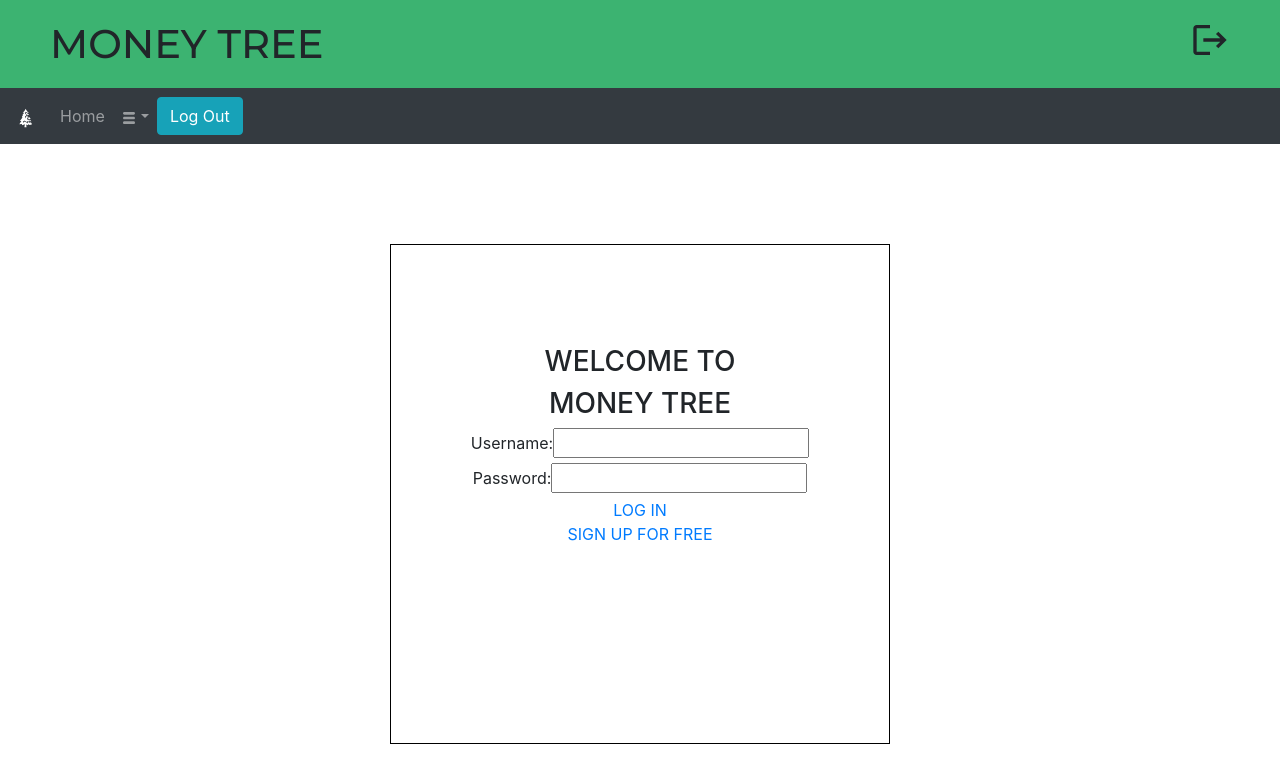
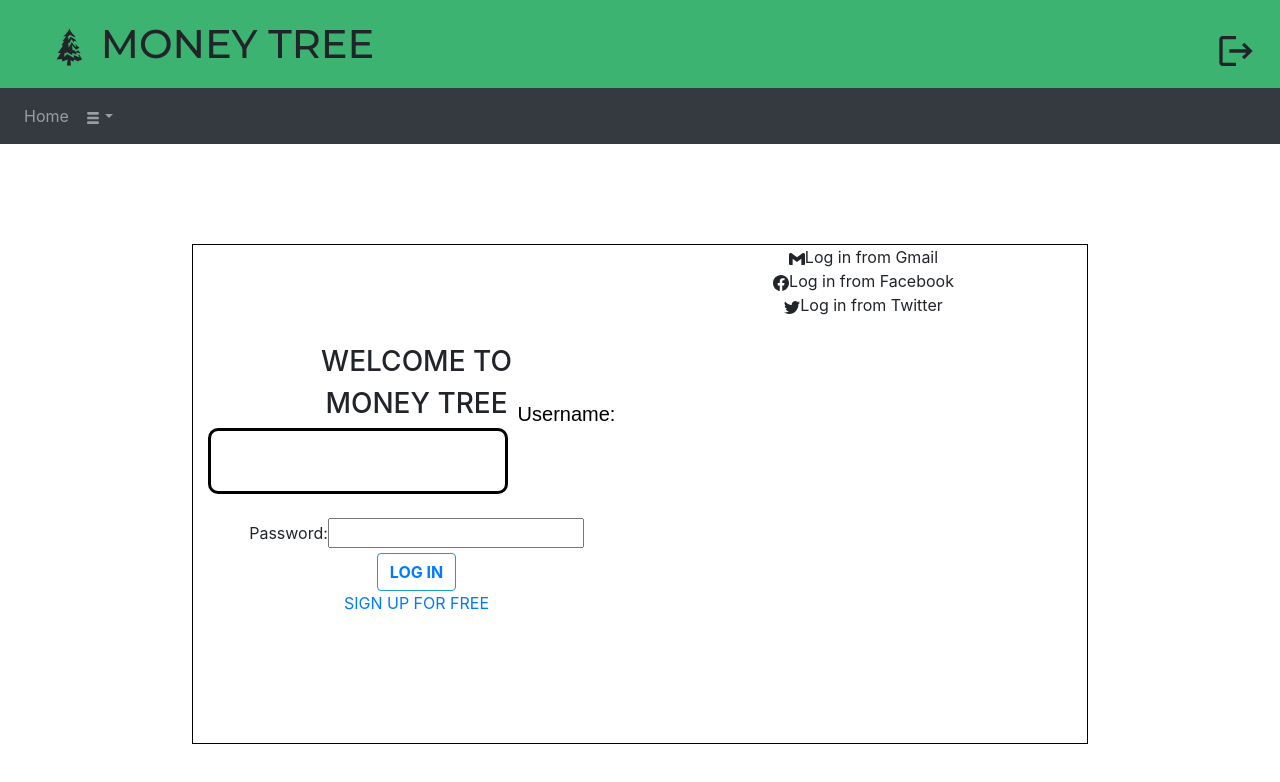
Before and after one commit to viasola/money-tree, a React (Create React App) app: page /#/ in a window 1280 px wide. Shown: the top 782 px of the page. Built offline with nearby package versions, Linux system fonts and the light colour scheme.

Commit message:
css changes

```diff
--- a/src/Header.js
+++ b/src/Header.js
@@ -7,13 +7,12 @@ export default function Header() {
   return (
     <>
     <header style={{backgroundColor:"mediumseagreen", textAlign:"left"}}>
-      <h1 className="brand-name" style={{marginBottom:"0px", paddingLeft:"50px", paddingTop:"20px", paddingBottom:"20px" }}>MONEY TREE <MdLogout style={{float: "right", marginRight:"50px"}}/></h1>
-
+      <h1 className="brand-name" style={{marginBottom:"0px", paddingLeft:"50px", paddingTop:"20px", paddingBottom:"20px" }}><GiPineTree/> MONEY TREE
+      <span style={{float:'right'}}><a class="dropdown-item" href="#"><MdLogout/></a></span>
+      </h1>
     </header>
 
       <nav class="navbar navbar-expand-sm bg-dark navbar-dark">
-
-        <a class="navbar-brand" href="#"><GiPineTree/></a>
 
         <ul class="navbar-nav">
           <li class="nav-item">
@@ -28,16 +27,10 @@ export default function Header() {
               <a class="dropdown-item" href="#/expenses">Expenses</a>
               <a class="dropdown-item" href="#/incomes">Incomes</a>
               <a class="dropdown-item" href="#/transaction-report">Transaction Report</a>
-              <a class="dropdown-item" href="#/">Log Out</a>
             </div>
           </li>
         </ul>
-
-
-        <button type="button" class="btn btn-info .btn-sm">Log Out</button>
-        {/* <div className="login-status"><h6>LOGGED IN</h6></div> */}
       </nav>
-
     </>
   )
 }
--- a/src/Login.css
+++ b/src/Login.css
@@ -1,12 +1,61 @@
-
 
 .login-section {
+  display: grid;
+  grid-template-columns: 1fr 1fr;
   border: 1px solid black;
   margin: 100px auto;
-  width: 500px;
+  width: 70%;
   height: 500px;
 }
 
 .sub-login-section {
   margin: 100px auto;
 }
+
+.btn :hover{
+  color: aliceblue;
+}
+
+.btn {
+  color: teal;
+}
+
+.input-group {
+  position: relative;
+  font-family: 'Alegreya Sans SC',sans-serif;
+}
+
+.input-group label {
+  padding: 0 10px;
+  background-color: transparent;
+  color: black;
+  top: 50%;
+  left: 15px;
+  transform: translateY(-50%);
+  text-transform: capitalize;
+  pointer-events: none;
+  font-size: 20px;
+  transition: all 0.3s;
+}
+
+.input-group input{
+  padding: 18px 10px;
+  width: 300px;
+  border: 3px solid black;
+  outline: none;
+  font-size: 16px;
+  font-family: inherit;
+  background-color: transparent;
+  color: black;
+  border-radius: 10px;
+}
+
+.input-group input:focus + label,
+.input-group input:not(:placeholder-shown) + label {
+  top: 0;
+  font-size: 16px;
+}
+
+.socials-container {
+ justify-content: center;
+}
--- a/src/Login.js
+++ b/src/Login.js
@@ -1,22 +1,47 @@
-import './Login.css'
+import "./Login.css";
+import { BsFacebook, BsTwitter } from "react-icons/bs";
+import { SiGmail } from "react-icons/si";
 
 export default function Login() {
   return (
+    <div className="login-container">
       <div className="login-section">
         <div className="sub-login-section">
           <h3>WELCOME TO</h3>
           <h3>MONEY TREE</h3>
-
-      <label htmlFor="">Username:</label>
-      <input type="email" />
+          <div className="input-group">
+            <input type="text" id="name" placeholder=" " />
+            <label for="name">Username: </label>
+            {/* <input type="email" /> */}
+          </div>
           <br />
-      <label htmlFor="">Password:</label>
+          <label htmlFor="">Password: </label>
           <input type="password" />
           <br />
-      <a href="#/home">LOG IN</a>
+          <button type="button" class="btn btn-outline-info">
+            <a href="#/home">
+              <strong>LOG IN</strong>
+            </a>
+          </button>
+
           <br />
           <a href="#">SIGN UP FOR FREE</a>
         </div>
+        <div className="socials-container">
+          <div className="gmail">
+            <SiGmail />
+            Log in from Gmail
           </div>
-  )
+          <div className="facebook">
+            <BsFacebook />
+            Log in from Facebook
+          </div>
+          <div className="twitter">
+            <BsTwitter />
+            Log in from Twitter
+          </div>
+        </div>
+      </div>
+    </div>
+  );
 }
--- a/src/components/ExpensesList.js
+++ b/src/components/ExpensesList.js
@@ -65,7 +65,7 @@ export default function ExpensesList({expenses,getExpenses,setExpenses,month,set
       <option name="December" value="12">December</option>
     </select>
 
-    <table className="table mt-5 text-center w-auto ">
+    <table className="table mt-5 text-center  ">
       <thead>
         <tr>
           <th>Name</th>
--- a/src/components/IncomeList.js
+++ b/src/components/IncomeList.js
@@ -61,7 +61,7 @@ export default function IncomeList({incomes,getIncomes,month,setMonth,setIncomes
       <option name="December" value="12">December</option>
     </select>
 
-    <table className="table mt-5 text-center w-auto ">
+    <table className="table mt-5 text-center  ">
       <thead>
         <tr>
           <th>Channel</th>
--- a/src/components/Report.js
+++ b/src/components/Report.js
@@ -181,7 +181,7 @@ export default function Report(props) {
           <tbody>
 
             {expensesArr.map((expense) => (
-              <tr className={changeColour(expense)}>
+              <tr className={changeExpenseColour(expense)}>
                 <th scope="row">{expense.name}</th>
                 <td> {Moment(expense.date).format("DD MMM YYYY")}</td>
                 <td>{expense.amount}</td>
```
Lines whose indentation alone changed are shown as unchanged.
